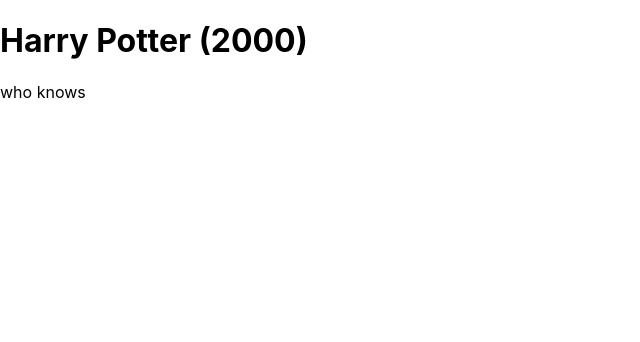
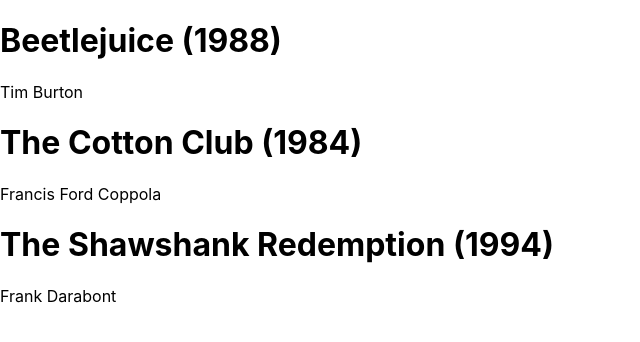
Before and after one commit to HugoFitas/movie-list-app, a React (Create React App) app: page / in a window 1280 px wide. Shown: the top 342 px of the page, without its empty margins (0-640 px from the left). Built offline with nearby package versions, Linux system fonts and the light colour scheme.

Commit message:
finished state/map challenge

```diff
--- /dev/null
+++ b/src/components/Data.js
@@ -0,0 +1,43 @@
+const movies = [
+  {
+    id: 1,
+    title: "Beetlejuice",
+    year: "1988",
+    runtime: "92",
+    genres: ["Comedy", "Fantasy"],
+    director: "Tim Burton",
+    actors: "Alec Baldwin, Geena Davis, Annie McEnroe, Maurice Page",
+    plot:
+      'A couple of recently deceased ghosts contract the services of a "bio-exorcist" in order to remove the obnoxious new owners of their house.',
+    posterUrl:
+      "https://images-na.ssl-images-amazon.com/images/M/MV5BMTUwODE3MDE0MV5BMl5BanBnXkFtZTgwNTk1MjI4MzE@._V1_SX300.jpg",
+  },
+  {
+    id: 2,
+    title: "The Cotton Club",
+    year: "1984",
+    runtime: "127",
+    genres: ["Crime", "Drama", "Music"],
+    director: "Francis Ford Coppola",
+    actors: "Richard Gere, Gregory Hines, Diane Lane, Lonette McKee",
+    plot:
+      "The Cotton Club was a famous night club in Harlem. The story follows the people that visited the club, those that ran it, and is peppered with the Jazz music that made it so famous.",
+    posterUrl:
+      "https://images-na.ssl-images-amazon.com/images/M/MV5BMTU5ODAyNzA4OV5BMl5BanBnXkFtZTcwNzYwNTIzNA@@._V1_SX300.jpg",
+  },
+  {
+    id: 3,
+    title: "The Shawshank Redemption",
+    year: "1994",
+    runtime: "142",
+    genres: ["Crime", "Drama"],
+    director: "Frank Darabont",
+    actors: "Tim Robbins, Morgan Freeman, Bob Gunton, William Sadler",
+    plot:
+      "Two imprisoned men bond over a number of years, finding solace and eventual redemption through acts of common decency.",
+    posterUrl:
+      "https://images-na.ssl-images-amazon.com/images/M/MV5BODU4MjU4NjIwNl5BMl5BanBnXkFtZTgwMDU2MjEyMDE@._V1_SX300.jpg",
+  },
+];
+
+export default movies;
--- a/src/components/MovieList.js
+++ b/src/components/MovieList.js
@@ -1,10 +1,15 @@
 import React from "react";
 import Movie from "./Movie";
+import moviesData from "./Data.js";
 
 const MovieList = () => {
+  const [movies, setMovies] = React.useState(moviesData);
+
   return (
     <div>
-      <Movie title="Harry Potter" year="2000" director="who knows" />
+      {movies.map((movie) => {
+        return <Movie {...movie} />;
+      })}
     </div>
   );
 };
```
